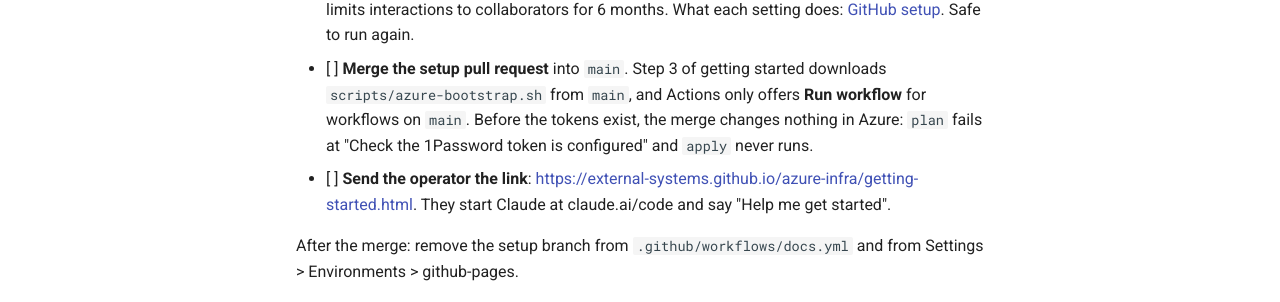
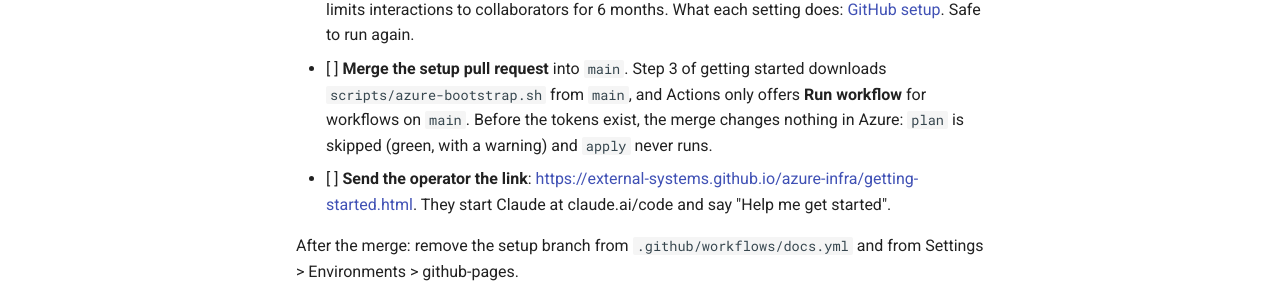
Before and after one commit to external-systems/azure-infra, an MkDocs documentation site: the page built from documentation/docs/guide/admin-checklist.md, in a window 1280 px wide and 1300 px high. Shown: the part 746-1048 px from the top of the window. Built offline with MkDocs 1.6.1 and Material for MkDocs 9.7.7, drawn with Linux system fonts in a browser that asks for light colours.

Commit message:
CI: skip the plan instead of failing before 1Password is connected
Chosen by the repo owner. Without a token nothing can reach Azure and
apply cannot run, so a missing token now gives a green, skipped plan with
a warning and a PR note. This lets setup and docs pull requests merge
under the main ruleset before first-time setup is finished.

Co-Authored-By: Claude Opus 5.5 <noreply@anthropic.com>
Claude-Session: https://claude.ai/code/session_01E5NrkeqUg8YV7WzenVUkDb

```diff
--- a/documentation/docs/guide/admin-checklist.md
+++ b/documentation/docs/guide/admin-checklist.md
@@ -36,8 +36,8 @@ Do these in order.
 - [ ] **Merge the setup pull request** into `main`. Step 3 of getting
       started downloads `scripts/azure-bootstrap.sh` from `main`, and
       Actions only offers **Run workflow** for workflows on `main`. Before
-      the tokens exist, the merge changes nothing in Azure: `plan` fails at
-      "Check the 1Password token is configured" and `apply` never runs.
+      the tokens exist, the merge changes nothing in Azure: `plan` is skipped
+      (green, with a warning) and `apply` never runs.
 - [ ] **Send the operator the link**:
       <https://external-systems.github.io/azure-infra/getting-started.html>.
       They start Claude at claude.ai/code and say "Help me get started".
```
Also changed, not shown: 1 other file.
